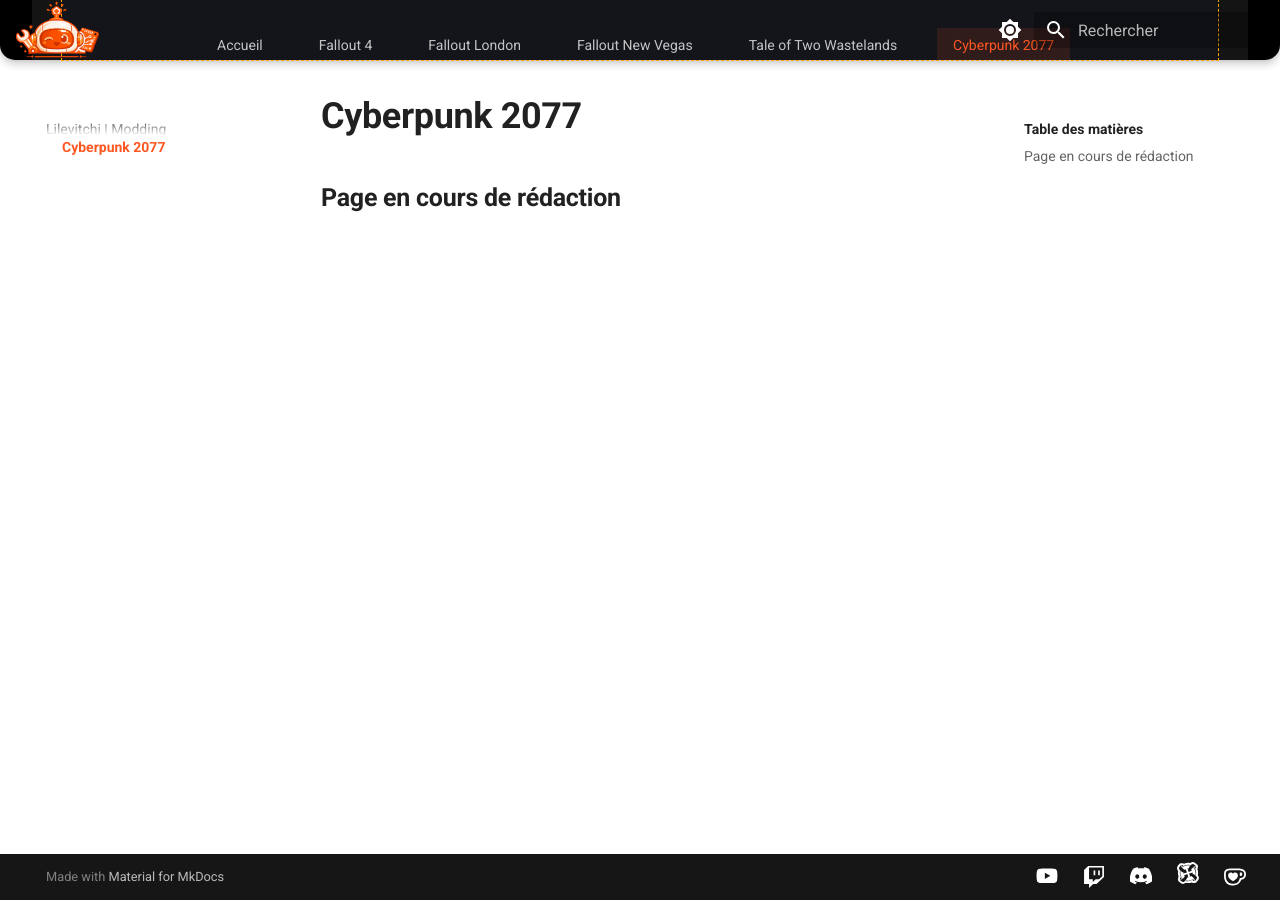
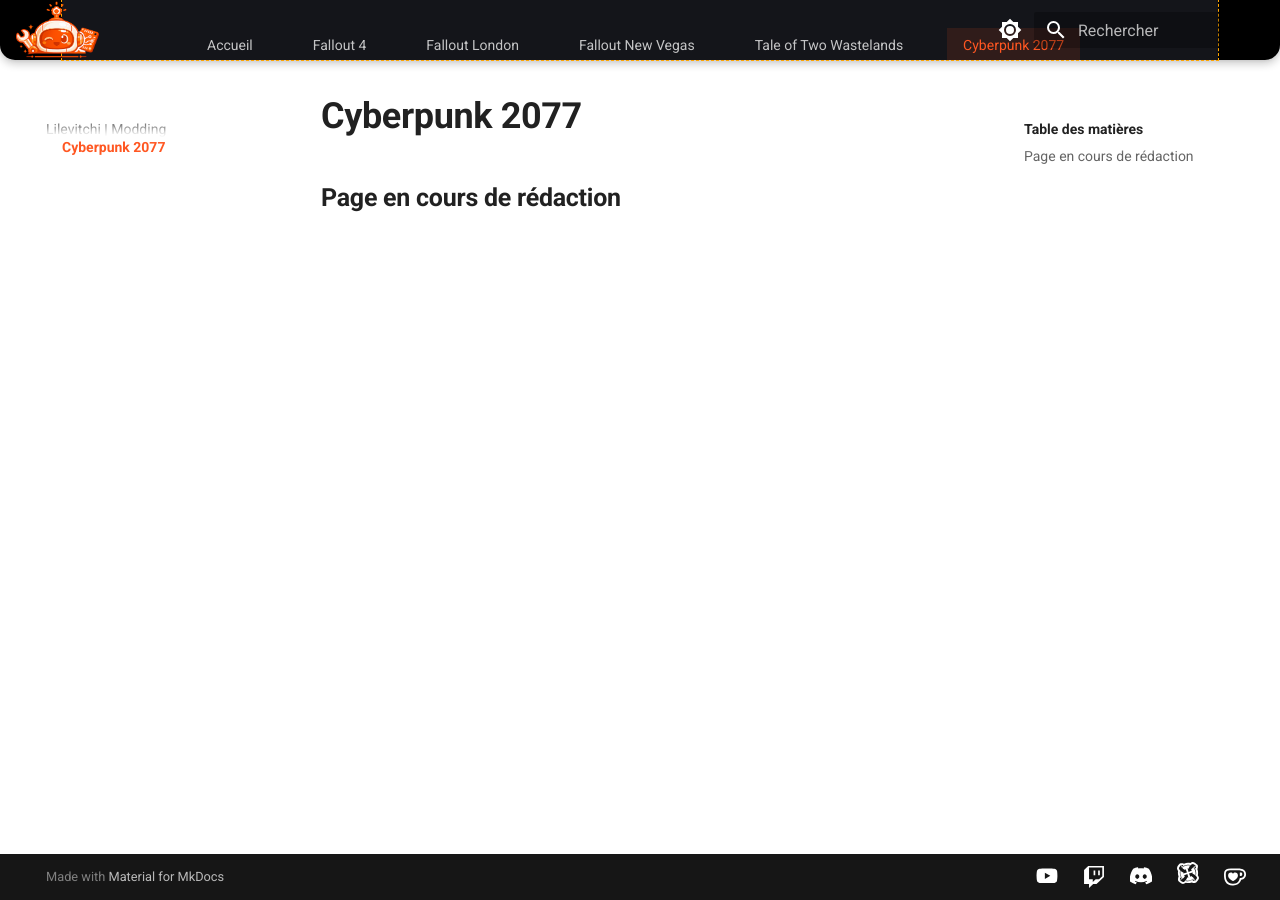
Before and after one commit to Lilevitchi/lilevitchi.github.io, an MkDocs documentation site: the page built from docs/cyberpunk/index.md, in a window 1280 px wide. Built offline with MkDocs 1.6.1 and Material for MkDocs 9.7.7, drawn with Linux system fonts in a browser that asks for light colours.

Commit message:
Update extra.css

```diff
--- a/docs/stylesheets/extra.css
+++ b/docs/stylesheets/extra.css
@@ -134,12 +134,11 @@
   display: flex;
   justify-content: center;
   height: var(--header-height);
-  background-color: rgba(255, 255, 255, 0.08);
 }
 
 /* Tabs bar */
 [data-md-color-scheme] .md-tabs {
-  width: 100%;
+ /* width: 100%;*/
   max-width: var(--grid-max-width);
   margin: 0 auto;
   display: flex;
@@ -151,7 +150,12 @@
 [data-md-color-scheme] .md-tabs__list {
   display: flex;
   align-items: center;
+  gap: 0.2rem;
   padding-top: 12px;
+}
+
+[data-md-color-scheme] .md-tabs__item {
+  margin: 0;
 }
 
 /* Onglet — état normal */
```
